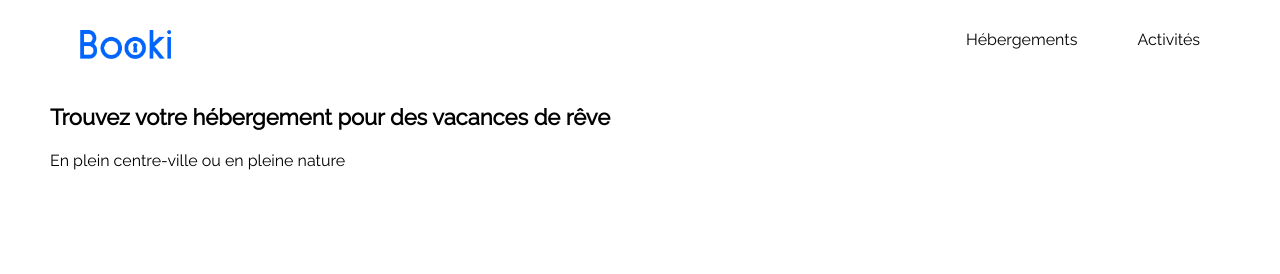
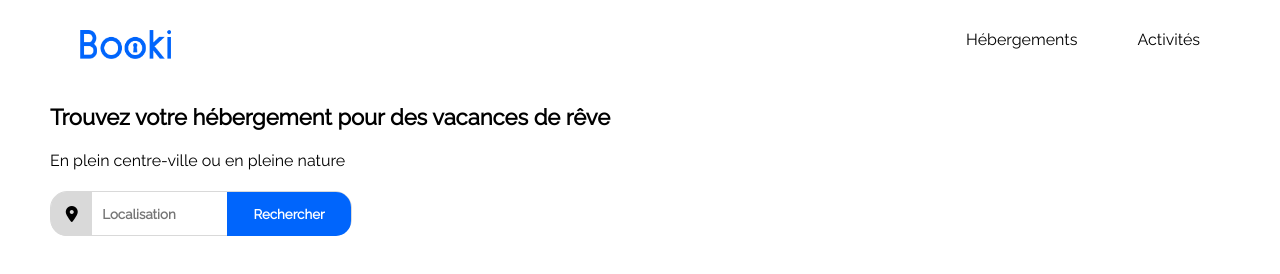
Before and after one commit to Meelowdy/Projet-2-Booki, a plain HTML site: page index.html in a window 1280 px wide. Drawn offline with Linux system fonts and the light colour scheme.

Commit message:
barre de recherche terminée

```diff
--- a/css/style.css
+++ b/css/style.css
@@ -5,7 +5,6 @@
     width: 91px;
     height: 29px;
     padding: 30px;
-
 }
 header{
     display: flex;
@@ -52,3 +51,38 @@ h4 {
     font-weight: 400;
     font-size: 16px;
 }
+.search {
+    display: flex;
+    border:#D9D9D9 1px solid;
+    width: 300px;
+    height: 43px;
+    border-radius: 17px 17px 17px 17px;
+}
+.fa-location-dot {
+    display: flex;
+    justify-content: center;
+    align-items: center;
+    border-radius: 15px 0px 0px 15px;
+    background-color: #D9D9D9;
+    width: 10%;
+    height: 30px;
+    padding: 7px;
+}
+.localisation, .bouton {
+    border: none;
+    outline: none;
+}
+.localisation {
+    font-weight: bold;
+    width: 45%;
+    padding-left: 10px;
+}
+.bouton {
+    background-color: #0065FC;
+    border-radius: 0px 15px 15px 0px;
+    color: white;
+    font-weight: bold;
+    width: 45%;
+    position: relative;
+    height: 44px;
+}
--- a/index.html
+++ b/index.html
@@ -19,5 +19,11 @@
         </header>
         <h1>Trouvez votre hébergement pour des vacances de rêve</h1>
         <h4>En plein centre-ville ou en pleine nature</h4>
+    <div class="search">
+        <i class="fa-solid fa-location-dot"></i>
+        <input class="localisation" type="searchbar" placeholder="Localisation">
+        <input class="bouton" type="submit" value="Rechercher">
+    </div>
     </body>
+
 </html>
```
